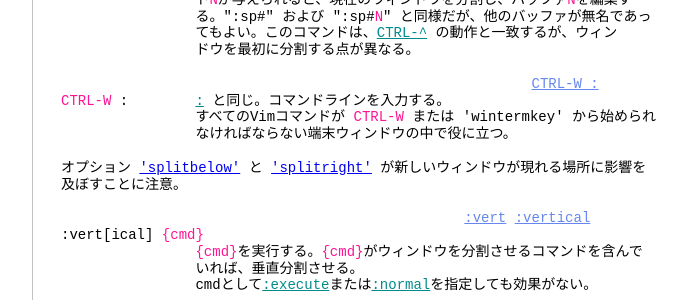
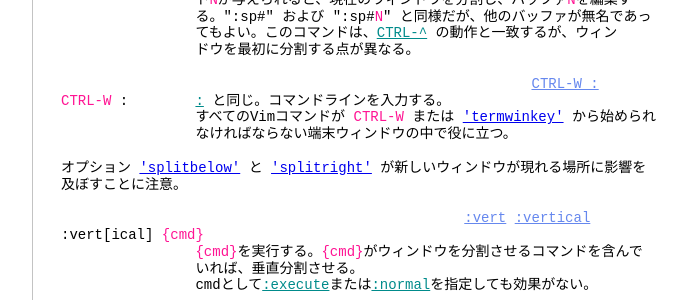
Before and after one commit to vim-jp/vimdoc-ja, a Jekyll site: the page built from windows.html, in a window 1280 px wide and 900 px high, scrolled down 4054 px. Shown: the part 151-451 px from the top of the window, without its empty margins (340-1031 px from the left). Built offline with Jekyll 4.4.1, drawn with Linux system fonts in a browser that asks for light colours; nearby versions of some CDN libraries; comment, search, counter and statistics services are not loaded.

Commit message:
Generated by Travis JOB 2395.1
https://travis-ci.org/vim-jp/vimdoc-ja-working/builds/547208290

```diff
--- a/windows.html
+++ b/windows.html
@@ -247,7 +247,7 @@
 <br>
 &nbsp;&nbsp;&nbsp;&nbsp;&nbsp;&nbsp;&nbsp;&nbsp;&nbsp;&nbsp;&nbsp;&nbsp;&nbsp;&nbsp;&nbsp;&nbsp;&nbsp;&nbsp;&nbsp;&nbsp;&nbsp;&nbsp;&nbsp;&nbsp;&nbsp;&nbsp;&nbsp;&nbsp;&nbsp;&nbsp;&nbsp;&nbsp;&nbsp;&nbsp;&nbsp;&nbsp;&nbsp;&nbsp;&nbsp;&nbsp;&nbsp;&nbsp;&nbsp;&nbsp;&nbsp;&nbsp;&nbsp;&nbsp;&nbsp;&nbsp;&nbsp;&nbsp;&nbsp;&nbsp;&nbsp;&nbsp;<a class="Constant" href="windows.html#CTRL-W_:" name="CTRL-W_:">CTRL-W_:</a><br>
 <span class="Special">CTRL-W</span>&nbsp;:&nbsp;&nbsp;&nbsp;&nbsp;&nbsp;&nbsp;&nbsp;&nbsp;<a class="Identifier" href="cmdline.html#:">:</a>&nbsp;と同じ。コマンドラインを入力する。<br>
-&nbsp;&nbsp;&nbsp;&nbsp;&nbsp;&nbsp;&nbsp;&nbsp;&nbsp;&nbsp;&nbsp;&nbsp;&nbsp;&nbsp;&nbsp;&nbsp;すべてのVimコマンドが&nbsp;<span class="Special">CTRL-W</span>&nbsp;または&nbsp;<span class="MissingTag">'wintermkey'</span>&nbsp;から始められ<br>
+&nbsp;&nbsp;&nbsp;&nbsp;&nbsp;&nbsp;&nbsp;&nbsp;&nbsp;&nbsp;&nbsp;&nbsp;&nbsp;&nbsp;&nbsp;&nbsp;すべてのVimコマンドが&nbsp;<span class="Special">CTRL-W</span>&nbsp;または&nbsp;<a class="Type" href="options.html#'termwinkey'">'termwinkey'</a>&nbsp;から始められ<br>
 &nbsp;&nbsp;&nbsp;&nbsp;&nbsp;&nbsp;&nbsp;&nbsp;&nbsp;&nbsp;&nbsp;&nbsp;&nbsp;&nbsp;&nbsp;&nbsp;なければならない端末ウィンドウの中で役に立つ。<br>
 <br>
 オプション&nbsp;<a class="Type" href="options.html#'splitbelow'">'splitbelow'</a>&nbsp;と&nbsp;<a class="Type" href="options.html#'splitright'">'splitright'</a>&nbsp;が新しいウィンドウが現れる場所に影響を<br>
```
